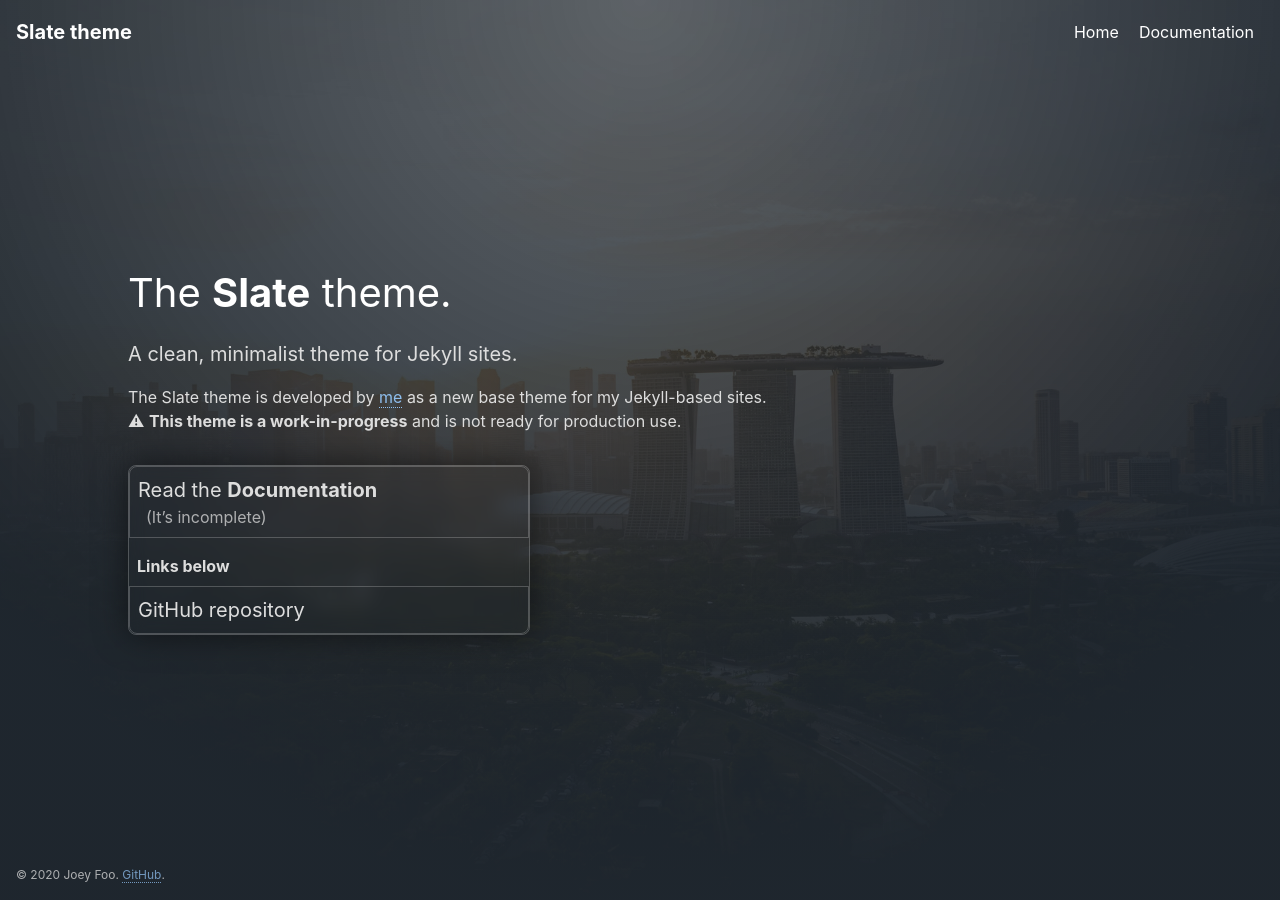
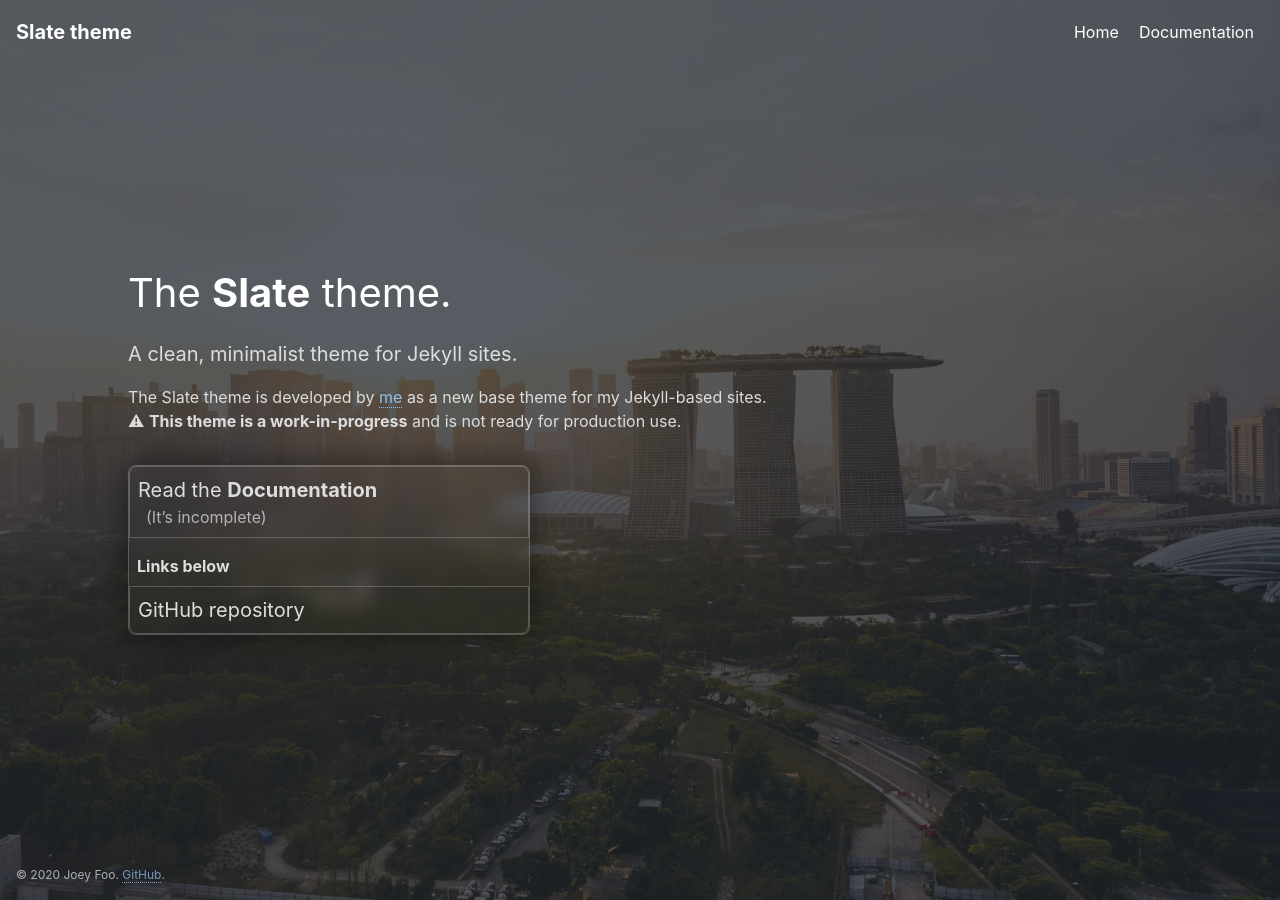
Before and after one commit to joeyfoo/slate, a Jekyll site: the page built from index.md, in a window 1280 px wide. Built offline with Jekyll 4.4.1, drawn with Linux system fonts in a browser that asks for light colours.

Commit message:
Unique background for home layout

```diff
--- a/_layouts/default.html
+++ b/_layouts/default.html
@@ -15,7 +15,7 @@
         {%- endif -%}
         {%- include scripts.html -%}
     </head>
-    <body>
+    <body class="{%- if layout.home-background -%}home-background{%- endif -%}">
         {%- include header.html -%}
         <main aria-label="Content">
             {{ content }}
--- a/_layouts/home.html
+++ b/_layouts/home.html
@@ -1,5 +1,6 @@
 ---
 layout: default
+home-background: true
 ---
 
 <article id="content" class="home">
--- a/_sass/slate/style.scss
+++ b/_sass/slate/style.scss
@@ -34,6 +34,7 @@ $width-home: $base-font-size * 25 !default;
 
 $background-opacity-start: 0.7 !default;
 $background-opacity-end: 1.0 !default;
+$background-home-color: rgba($color-bg, 0.75) !default;
 
 @mixin floating {
     box-shadow: $floating-shadow;
@@ -80,6 +81,10 @@ body{
         rgba($color-bg, $background-opacity-start) 0,
         rgba($color-bg, $background-opacity-end) 100vh
     );
+    &.home-background{
+        background-image: none;
+        background-color: $background-home-color;
+    }
     color: $color-text;
 
     display: flex;
```
